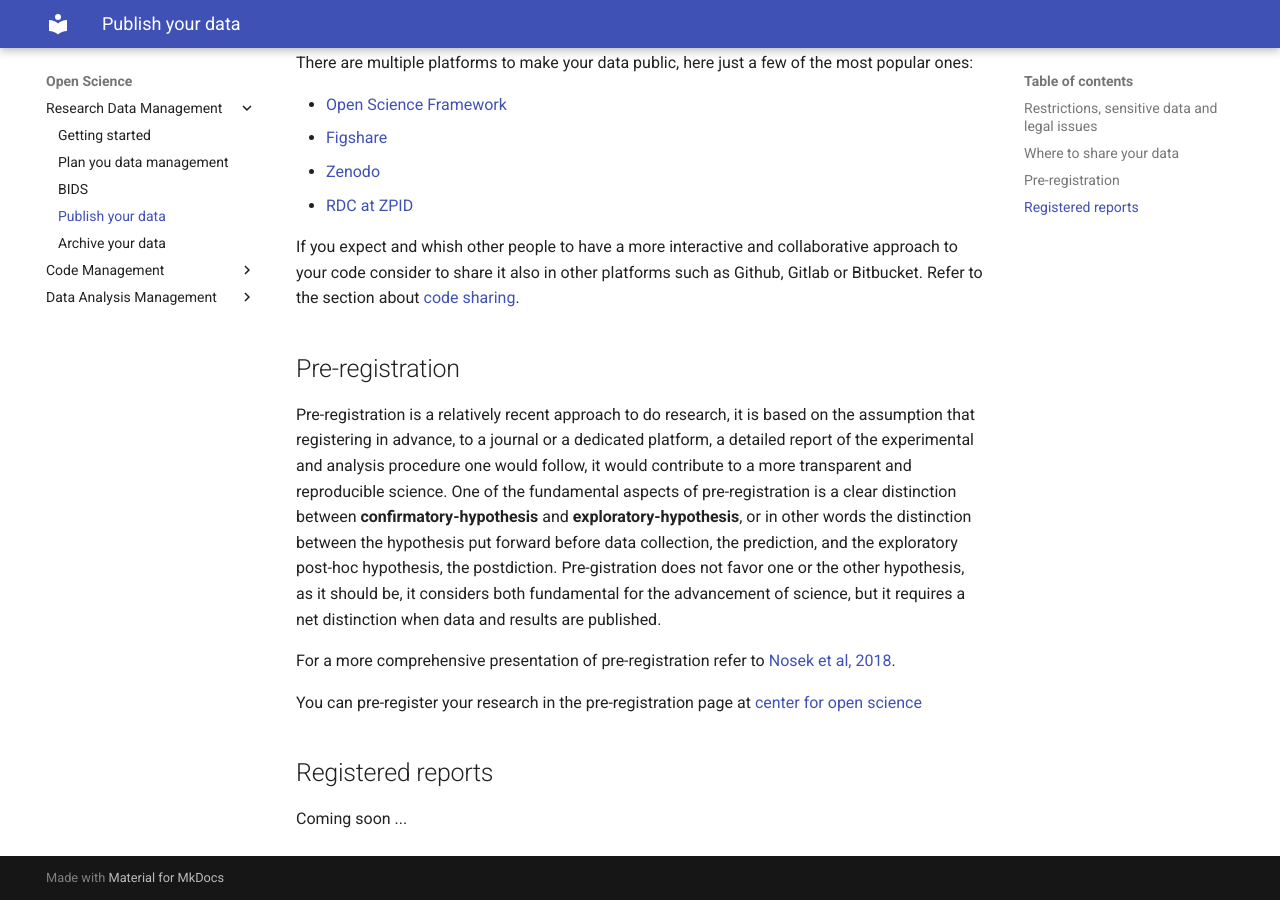
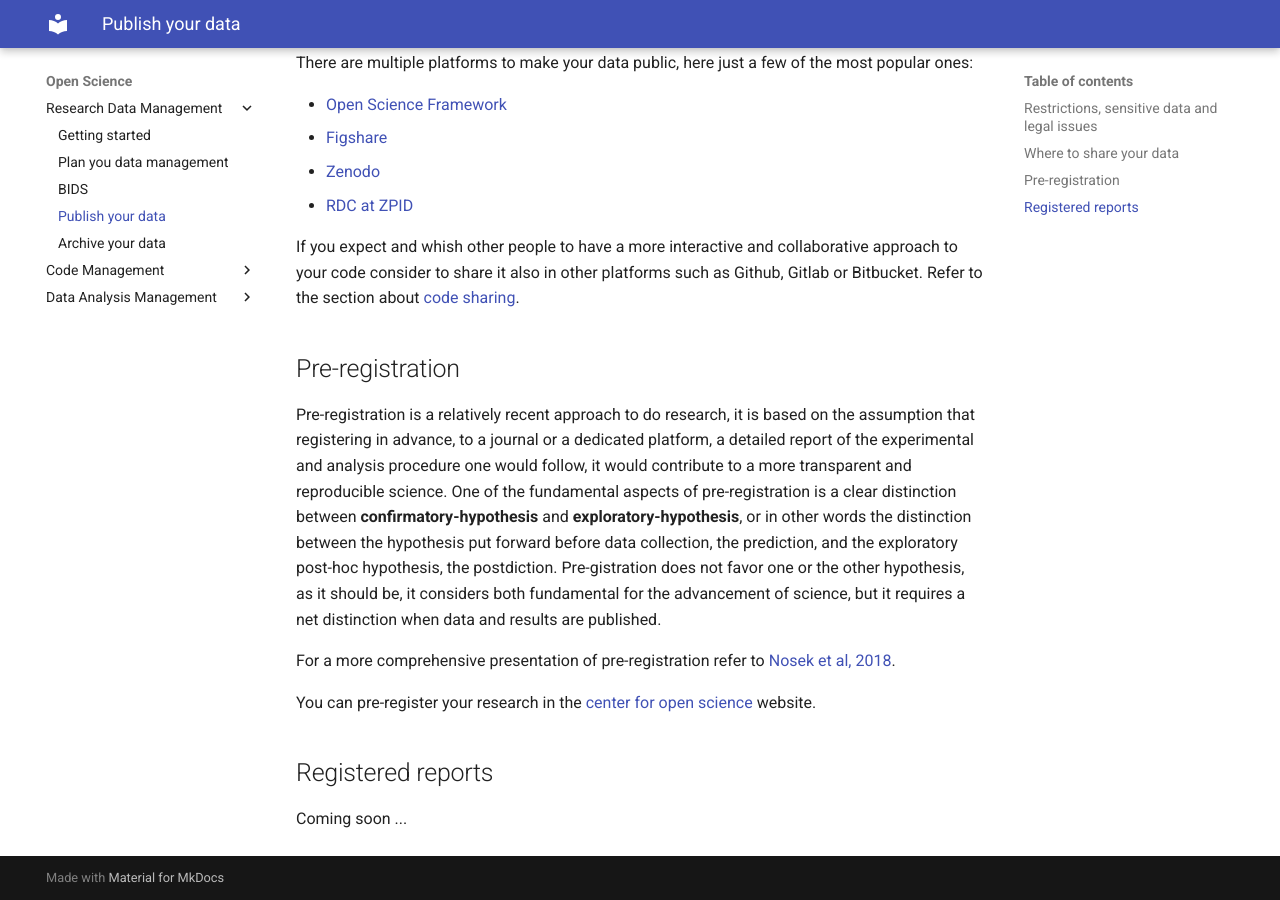
Before and after one commit to pvavra/temp-ipsy, an MkDocs documentation site: the page built from docs/open-science/research-data-management/publish.md, in a window 1280 px wide and 900 px high, scrolled down 697 px. Built offline with MkDocs 1.6.1 and Material for MkDocs 9.7.7, drawn with Linux system fonts in a browser that asks for light colours.

Commit message:
Fix pre-registration paragraph

```diff
--- a/docs/open-science/research-data-management/publish.md
+++ b/docs/open-science/research-data-management/publish.md
@@ -33,7 +33,7 @@ One of the fundamental aspects of pre-registration is a clear distinction betwee
 
 For a more comprehensive presentation of pre-registration refer to [Nosek et al, 2018](https://www.pnas.org/doi/10.1073/pnas.1708274114).
 
-You can pre-register your research in the pre-registration page at [center for open science](https://www.cos.io/initiatives/prereg)
+You can pre-register your research in the [center for open science](https://www.cos.io/initiatives/prereg) website.
 
 ## Registered reports
 
```
